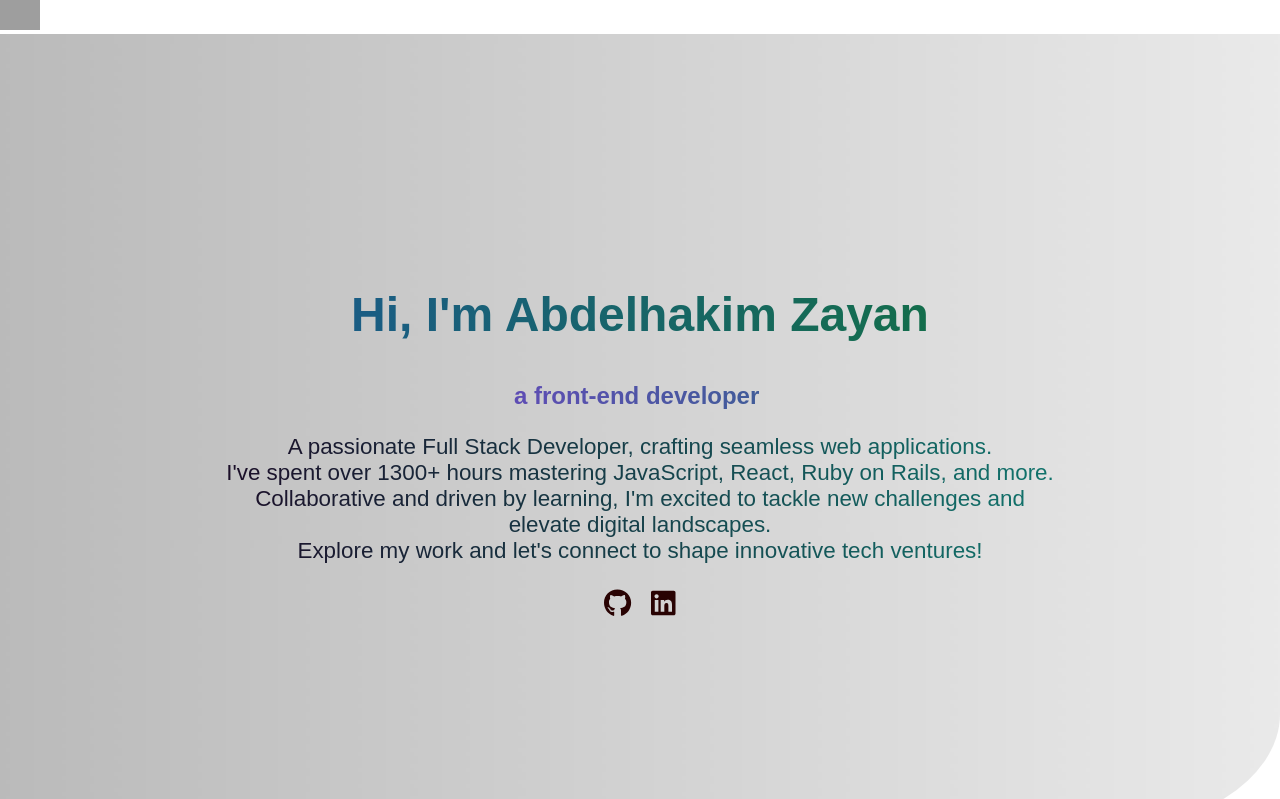
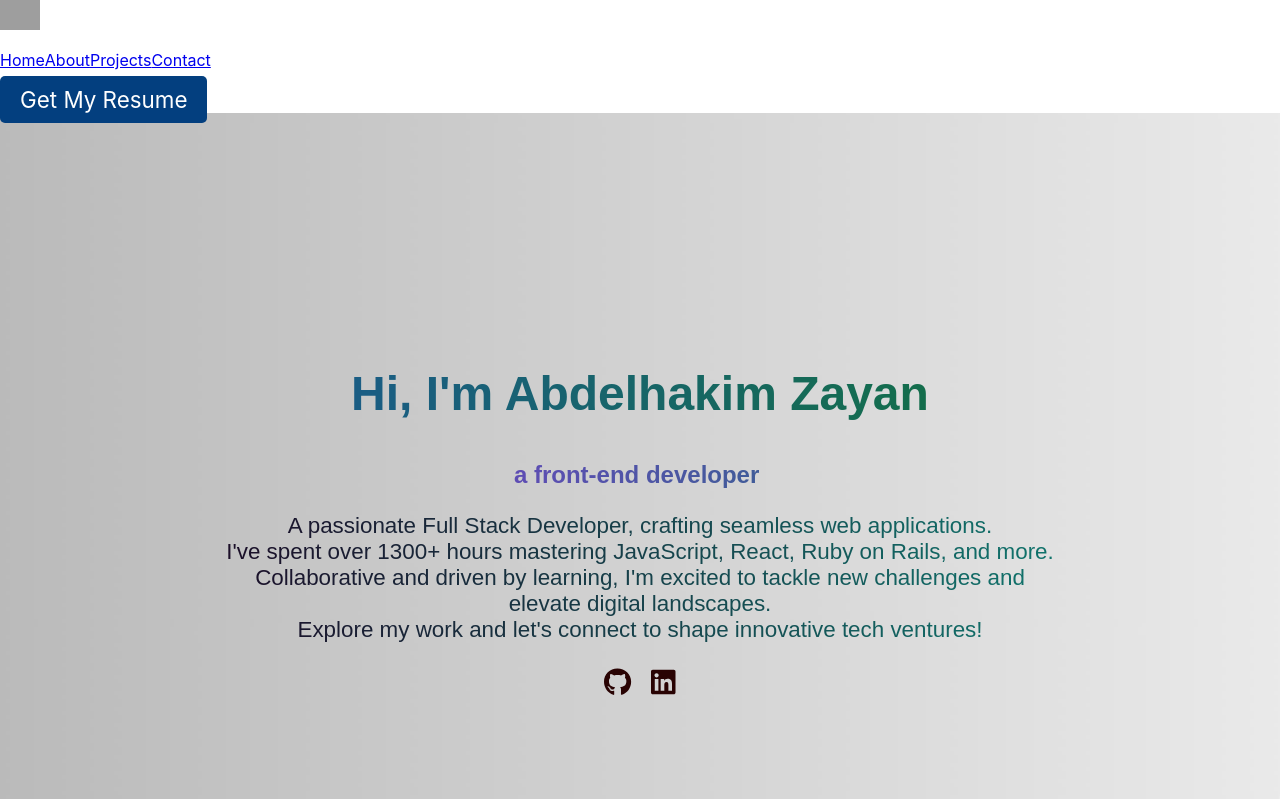
Before and after one commit to abdozayan12/New-Portfolio, a React (Create React App) app: page / in a window 1280 px wide. Shown: the top 799 px of the page. Built offline with nearby package versions, Linux system fonts and the light colour scheme; grey boxes are pictures that could not be loaded.

Commit message:
Update Header.js

```diff
--- a/src/components/Header/Header.js
+++ b/src/components/Header/Header.js
@@ -12,8 +12,19 @@ const Header = () => {
 
   return (
     <header className="header">
-      <div className="logo-container">
-        <img src={logo} alt="Logo" className="logo" />
+      <div className="desktop-view">
+        <div className="logo-container">
+          <img src={logo} alt="Logo" className="logo" />
+        </div>
+        <nav className="nav-menu">
+          <a href="#home" className="nav-link">Home</a>
+          <a href="#about" className="nav-link">About</a>
+          <a href="#projects" className="nav-link">Projects</a>
+          <a href="#contact" className="nav-link">Contact</a>
+        </nav>
+        <div className="CV">
+          <a href="https://docs.google.com/document/d/1izNcOQh23qZgB4AZ7qQ5v9FbVfG60OrYvbnRg8QtJKE/edit?usp=drive_link" target="_blank" rel="noreferrer" className="resume-link">Get My Resume</a>
+        </div>
       </div>
 
       <button type="button" onClick={toggleMenu} className="menu-icon">
```
